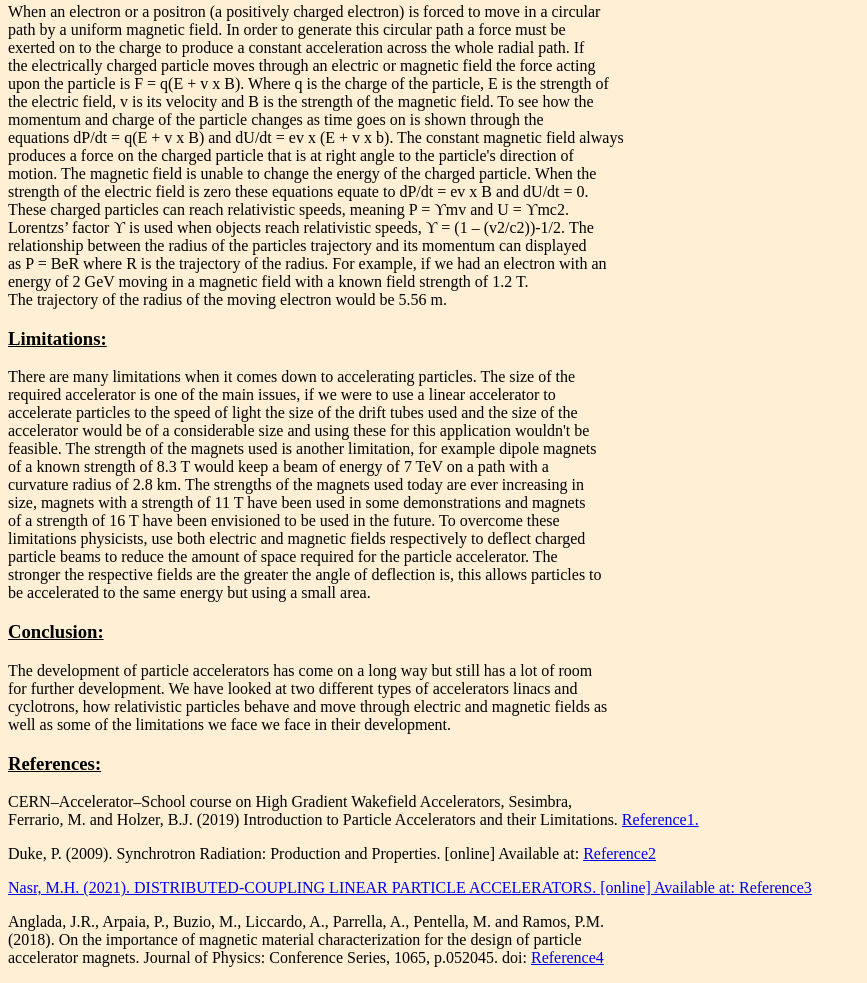
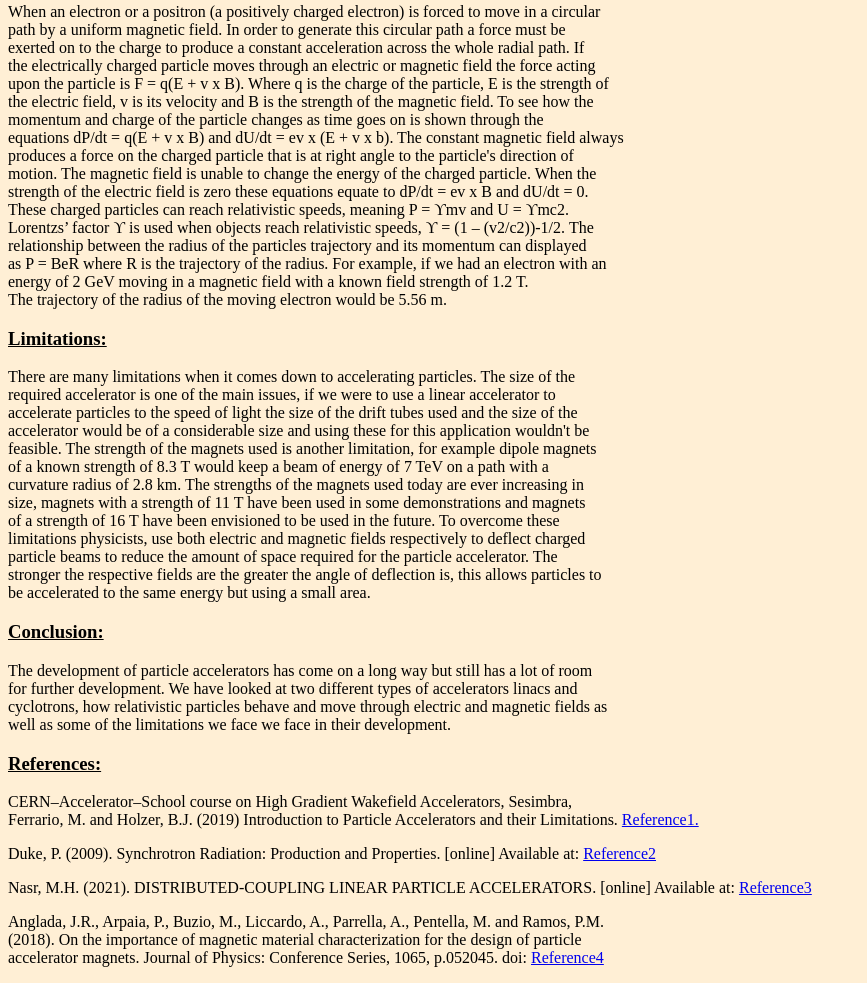
Before and after one commit to J0nathanos246/index.html, a plain HTML site: page index.html in a window 1280 px wide. Shown: the part 1977-2960 px from the top of the page, without its empty margins (0-867 px from the left). Drawn offline with Linux system fonts and the light colour scheme.

Commit message:
Update index.html

```diff
--- a/index.html
+++ b/index.html
@@ -154,7 +154,7 @@
       <br>Ferrario, M. and Holzer, B.J. (2019) Introduction to Particle Accelerators and their
       Limitations. <a href="https://www.arxiv.org/pdf/2007.04075" target="_blank"> Reference1.</a></p>
     <p>Duke, P. (2009). Synchrotron Radiation: Production and Properties. [online] Available at:
-    <a href="https://ebookcentral.proquest.com/lib/surrey/reader.action?docID=430802&ppg=5" target="_blank"> Reference2</p>
+    <a href="https://ebookcentral.proquest.com/lib/surrey/reader.action?docID=430802&ppg=5" target="_blank"> Reference2</a></p>
     <p>Nasr, M.H. (2021). DISTRIBUTED-COUPLING LINEAR PARTICLE ACCELERATORS. [online] Available at:
     <a href="https://www.proquest.com/docview/2734696430/fulltextPDF/D2604FC59B75435BPQ/4?%20Theses&accountid=17256&sourcetype=Dissertations%20" target="_blank"> Reference3</a></p>
     <p>Anglada, J.R., Arpaia, P., Buzio, M., Liccardo, A., Parrella, A., Pentella, M. and Ramos, P.M.
```
